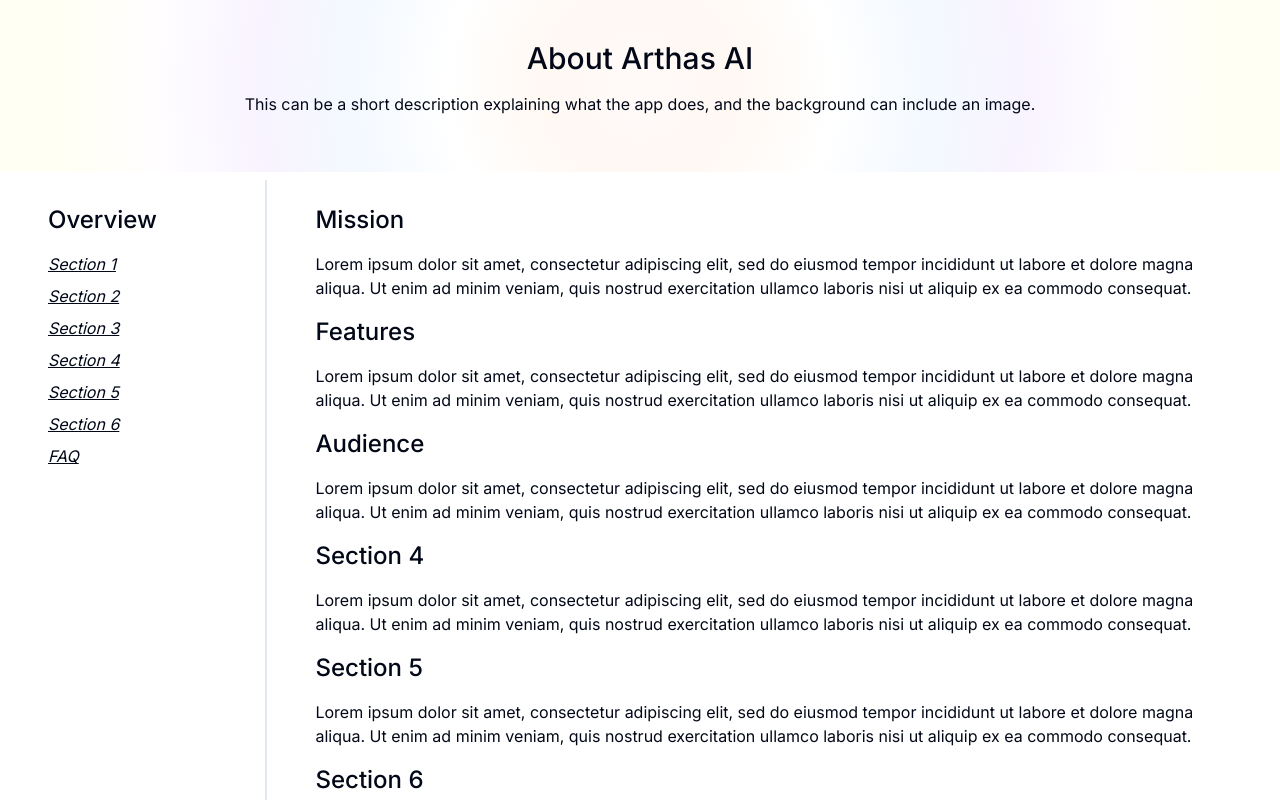
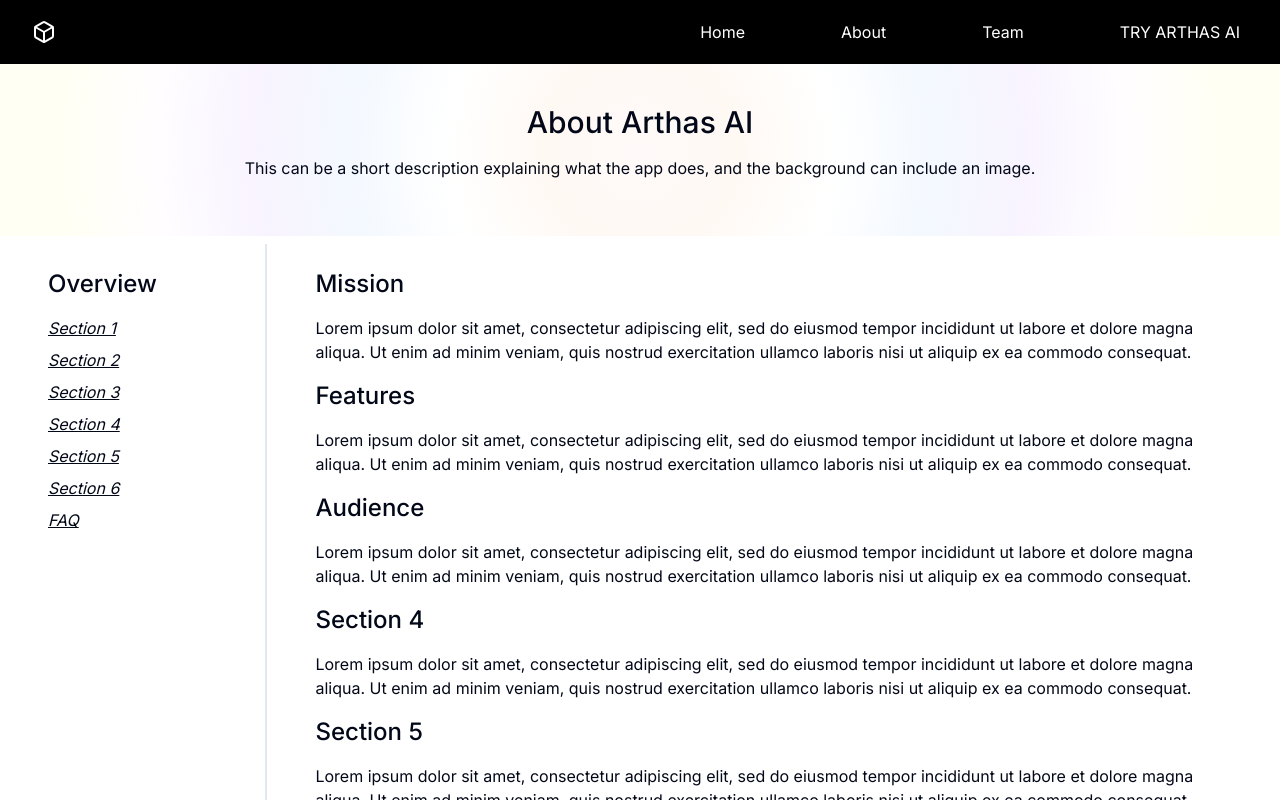
Before and after one commit to arthasai/ArthasAI, a Next.js app in the folder frontend/arthas-ai/: page /about in a window 1280 px wide. Shown: the top 800 px of the page. Built offline with nearby package versions, Linux system fonts and the light colour scheme; no server answers.

Commit message:
navBar in layout

```diff
--- a/frontend/arthas-ai/app/components/Navbar.tsx
+++ b/frontend/arthas-ai/app/components/Navbar.tsx
@@ -15,7 +15,7 @@
                     <div className="flex items-center justify-between h-16">
                         <div className="flex items-center">
                             <div className="flex-shrink-0">
-                                <a href="/" className="text-white">
+                                <a href="/login" className="text-white">
                                     <BoxIcon></BoxIcon>
                                     {/**LOGO GOES HERE */}
                                 </a>
--- a/frontend/arthas-ai/app/layout.tsx
+++ b/frontend/arthas-ai/app/layout.tsx
@@ -1,8 +1,11 @@
+"use client"
+
 import type { Metadata } from "next";
 import { Inter } from "next/font/google";
 import "./globals.css";
 import ReactQueryProvider from "./utils/providers/reactQueryProvider";
 import AuthProvider from "./utils/providers/authProvider";
+import Navbar from "./components/Navbar"
 
 const inter = Inter({ subsets: ["latin"] });
 
@@ -19,6 +22,7 @@
   return (
     <html lang="en">
       <body className={inter.className}>
+        <Navbar></Navbar>
         <AuthProvider>
           <ReactQueryProvider>{children}</ReactQueryProvider>
         </AuthProvider>
```
